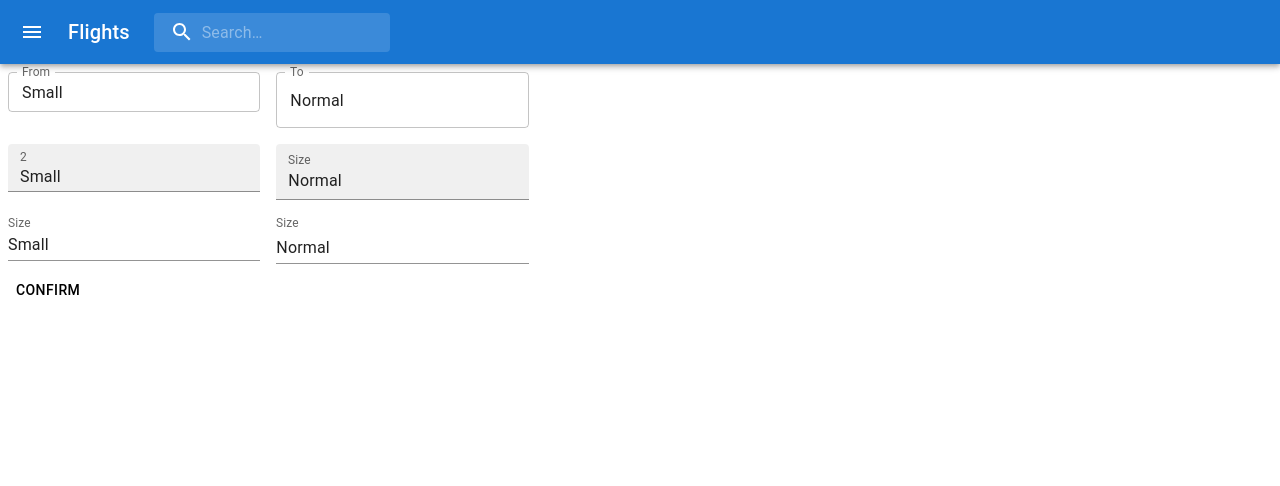
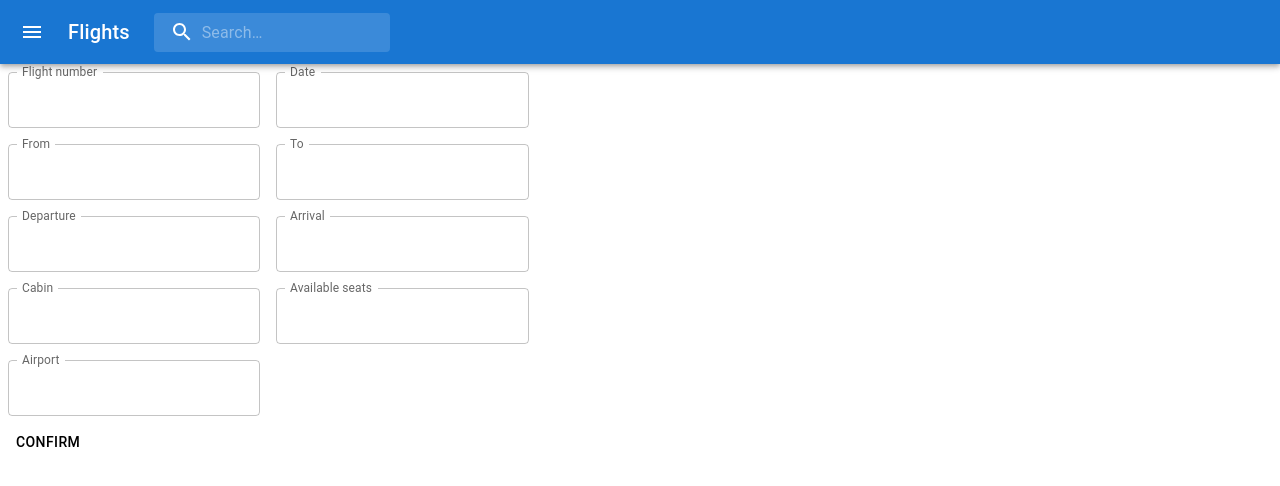
Before and after one commit to advanced-computer-lab/Softweird, a React (Create React App) app in the folder my-app/: page / in a window 1280 px wide. Shown: the top 486 px of the page. Built offline with nearby package versions, Linux system fonts and the light colour scheme.

Commit message:
flight frontend

```diff
--- a/my-app/src/components/Flightss.js
+++ b/my-app/src/components/Flightss.js
@@ -12,45 +12,52 @@ export default function TextFieldSizes() {
       noValidate
       autoComplete="off"
     >
+       <div>
+        <TextField
+          label="Flight number"
+          id="txt6"
+          defaultValue=" "
+          size="normal"
+        />
+        <TextField label="Date" id="txt1" defaultValue=" " />
+      </div>
       <div>
         <TextField
           label="From"
           id="txt6"
-          defaultValue="Small"
-          size="small"
+          defaultValue=" "
+          size="normal"
         />
-        <TextField label="To" id="txt1" defaultValue="Normal" />
+        <TextField label="To" id="txt1" defaultValue=" " />
       </div>
       <div>
         <TextField
-          label="2"
-          id="txt2"
-          defaultValue="Small"
-          variant="filled"
-          size="small"
+          label="Departure"
+          id="txt6"
+          defaultValue=" "
+          size="normal"
         />
-        <TextField
-          label="Size"
-          id="txt3"
-          defaultValue="Normal"
-          variant="filled"
-        />
+        <TextField label="Arrival" id="txt1" defaultValue=" " />
       </div>
       <div>
         <TextField
-          label="Size"
-          id="txt4"
-          defaultValue="Small"
-          size="small"
-          variant="standard"
+          label="Cabin"
+          id="txt6"
+          defaultValue=" "
+          size="normal"
         />
+        <TextField label="Available seats" id="txt1" defaultValue=" " />
+      </div>
+      <div>
         <TextField
-          label="Size"
-          id="txt5"
-          defaultValue="Normal"
-          variant="standard"
+          label="Airport"
+          id="txt6"
+          defaultValue=" "
+          size="normal"
         />
+
       </div>
+
     </Box>
 
 
```
